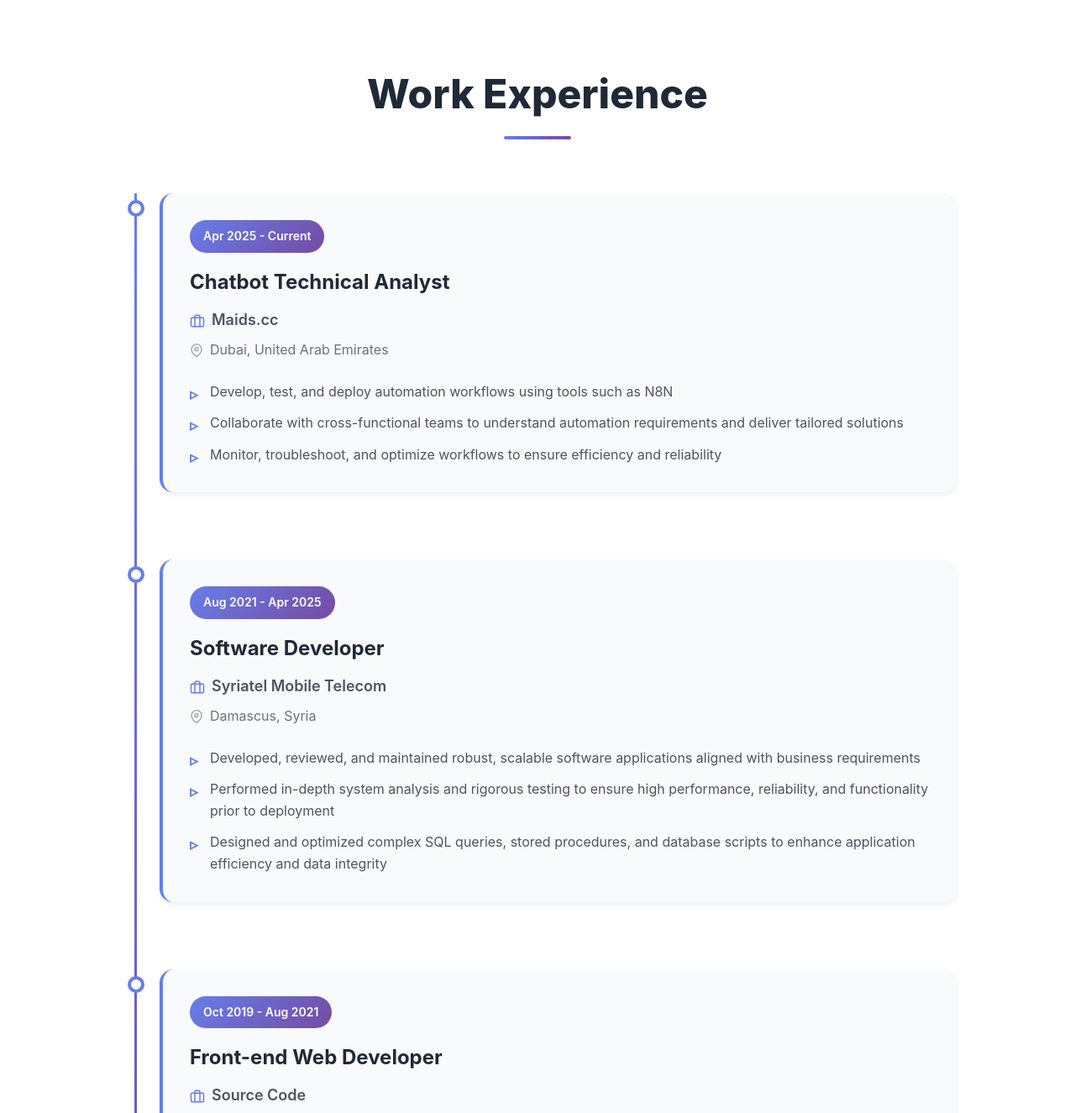
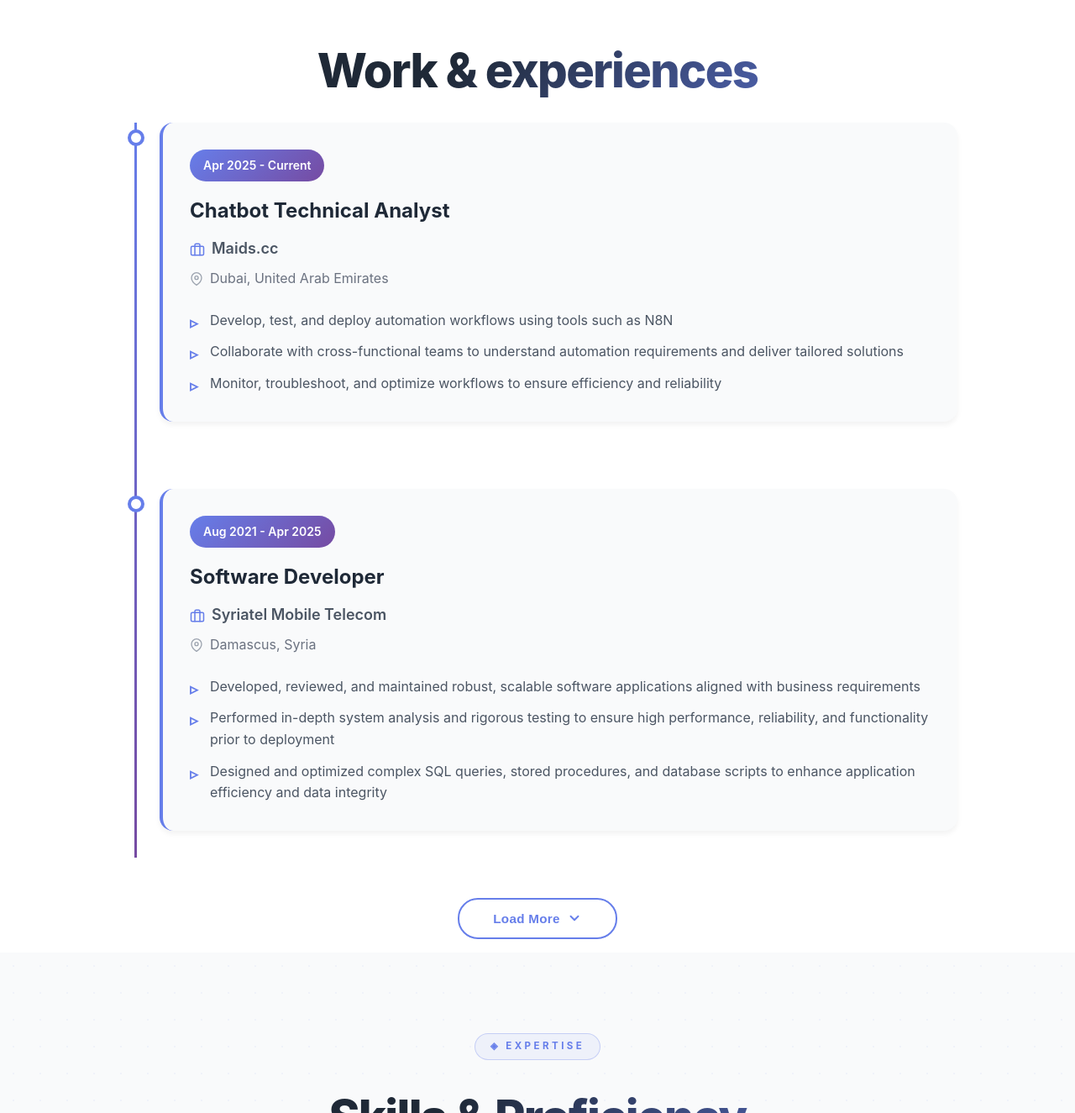
Before and after one commit to khalifeh-Ahmad/khalifeh-ahmad.github.io, a React (Create React App) app: page / in a window 1280 px wide. Shown: the part 2245-3570 px from the top of the page at 84% size. Built offline with nearby package versions, Linux system fonts and the light colour scheme.

Commit message:
redesign experience section

```diff
--- a/src/components/Sections/Experience/Experience.module.css
+++ b/src/components/Sections/Experience/Experience.module.css
@@ -1,5 +1,5 @@
 .experience {
-  padding: 6rem 2rem;
+  padding: 1rem 2rem;
   background: white;
 }
 
@@ -8,27 +8,27 @@
   margin: 0 auto;
 }
 
-.sectionTitle {
+/* .sectionTitle {
   font-size: 3rem;
   font-weight: 800;
   text-align: center;
-  margin-bottom: 4rem;
+  margin-bottom: 1.5rem;
   color: var(--text-dark);
   position: relative;
   padding-bottom: 1rem;
-}
+} */
 
-.sectionTitle::after {
+/* .sectionTitle::after {
   content: '';
   position: absolute;
   bottom: 0;
   left: 50%;
-  transform: translateX(-50%);
+  transform: translateX(-50%) !important;
   width: 80px;
   height: 4px;
   background: linear-gradient(to right, var(--primary-color), #764ba2);
   border-radius: 2px;
-}
+} */
 
 .timeline {
   position: relative;
@@ -49,6 +49,7 @@
   position: relative;
   margin-bottom: 3rem;
   padding-bottom: 2rem;
+  /* NO opacity here - let inline animation handle it */
 }
 
 .timelineItem:last-child {
@@ -65,14 +66,13 @@
   background: white;
   border: 4px solid var(--primary-color);
   z-index: 2;
-  transition: transform 0.3s ease,
+  transition: transform 0.3s ease ,
               background-color 0.3s ease,
-              box-shadow 0.3s ease,
-              opacity 0.3s ease !important;
+              box-shadow 0.3s ease !important;
 }
 
 .timelineItem:hover .timelineDot {
-  transform: scale(1.3);
+  transform: scale(1.3) !important;
   border-color: #764ba2;
 }
 
@@ -82,14 +82,12 @@
   border-radius: var(--border-radius);
   box-shadow: 0 4px 6px rgba(0, 0, 0, 0.05);
   transition: transform 0.3s ease,
-              background-color 0.3s ease,
-              box-shadow 0.3s ease,
-              opacity 0.3s ease !important;
+              box-shadow 0.3s ease !important;
   border-left: 4px solid var(--primary-color);
 }
 
 .timelineContent:hover {
-  transform: translateX(5px);
+  transform: translateX(5px) !important;
   box-shadow: 0 10px 20px rgba(0, 0, 0, 0.1);
 }
 
@@ -165,14 +163,182 @@
   margin-bottom: 0;
 }
 
+/* ─── Counter ─────────────────────────────────────── */
+.counter {
+   font-size: clamp(2rem, 5vw, 3.5rem);
+  font-weight: 800;
+  letter-spacing: -0.03em;
+  background: linear-gradient(
+    135deg,
+    var(--text-dark) 40%,
+    var(--primary-color) 100%
+  );
+  -webkit-background-clip: text;
+  -webkit-text-fill-color: transparent;
+  background-clip: text;
+  margin: 0.5rem 0 1rem;
+  text-align: center;
+}
+
+
+
+/* ─── Actions ─────────────────────────────────────── */
+.actions {
+  display: flex;
+  justify-content: center;
+  margin-top: 3rem;
+}
+
+.loadMoreBtn {
+  display: flex;
+  align-items: center;
+  gap: 0.5rem;
+  padding: 0.85rem 2.5rem;
+  font-size: 0.95rem;
+  font-weight: 600;
+  border: 2px solid var(--primary-color);
+  border-radius: var(--border-radius-lg);
+  background: transparent;
+  color: var(--primary-color);
+  cursor: pointer;
+  transition: all 0.3s ease !important;
+  letter-spacing: 0.02em;
+}
+
+.loadMoreBtn:hover {
+  background: var(--gradient);
+  border-color: transparent;
+  color: white;
+  transform: translateY(-2px) !important;
+  box-shadow: 0 8px 25px rgba(102, 126, 234, 0.35);
+}
+
+.loadMoreBtn:hover svg {
+  animation: bounceDown 0.6s ease infinite alternate !important;
+}
+
+.showLessBtn:hover svg {
+  animation: bounceUp 0.6s ease infinite alternate !important;
+}
+
+@keyframes bounceDown {
+  from { transform: translateY(0); }
+  to   { transform: translateY(3px); }
+}
+
+@keyframes bounceUp {
+  from { transform: translateY(0); }
+  to   { transform: translateY(-3px); }
+}
+
+/* ─── Loading ─────────────────────────────────────── */
+.loading {
+  opacity: 0.7;
+  cursor: not-allowed;
+  pointer-events: none;
+}
+
+.spinner {
+  width: 18px;
+  height: 18px;
+  border: 2.5px solid rgba(102, 126, 234, 0.3);
+  border-top-color: var(--primary-color);
+  border-radius: 50%;
+  animation: spin 0.8s linear infinite !important;
+  flex-shrink: 0;
+}
+
+@keyframes spin {
+  to { transform: rotate(360deg); }
+}
+
+/* ─── Skeleton ────────────────────────────────────── */
+.skeletonItem {
+  position: relative;
+  margin-bottom: 3rem;
+  padding-bottom: 2rem;
+  animation: fadeIn 0.3s ease !important;
+}
+
+.skeletonDot {
+  position: absolute;
+  left: -38px;
+  top: 8px;
+  width: 20px;
+  height: 20px;
+  border-radius: 50%;
+  background: linear-gradient(90deg, #e5e7eb 25%, #f3f4f6 50%, #e5e7eb 75%);
+  background-size: 200% 100%;
+  animation: shimmer 1.2s infinite !important;
+}
+
+.skeletonContent {
+  background: var(--bg-light);
+  padding: 2rem;
+  border-radius: var(--border-radius);
+  border-left: 4px solid #e5e7eb;
+  display: flex;
+  flex-direction: column;
+  gap: 0.75rem;
+}
+
+.skeletonPeriod {
+  height: 28px;
+  width: 140px;
+  border-radius: 999px;
+  background: linear-gradient(90deg, #e5e7eb 25%, #f3f4f6 50%, #e5e7eb 75%);
+  background-size: 200% 100%;
+  animation: shimmer 1.2s infinite !important;
+}
+
+.skeletonTitle {
+  height: 28px;
+  width: 65%;
+  border-radius: 6px;
+  background: linear-gradient(90deg, #e5e7eb 25%, #f3f4f6 50%, #e5e7eb 75%);
+  background-size: 200% 100%;
+  animation: shimmer 1.2s infinite 0.1s !important;
+}
+
+.skeletonLine {
+  height: 16px;
+  width: 100%;
+  border-radius: 4px;
+  background: linear-gradient(90deg, #e5e7eb 25%, #f3f4f6 50%, #e5e7eb 75%);
+  background-size: 200% 100%;
+  animation: shimmer 1.2s infinite 0.2s !important;
+}
+
+@keyframes shimmer {
+  from { background-position: 200% 0; }
+  to   { background-position: -200% 0; }
+}
+
+@keyframes fadeInLeft {
+  from {
+    opacity: 0;
+    transform: translateX(-30px);
+  }
+  to {
+    opacity: 1;
+    transform: translateX(0);
+  }
+}
+
+@keyframes fadeIn {
+  from { opacity: 0; transform: translateY(10px); }
+  to   { opacity: 1; transform: translateY(0); }
+}
+
+/* ─── Responsive ──────────────────────────────────── */
 @media (max-width: 768px) {
   .experience {
     padding: 4rem 1.5rem;
   }
 
-  .sectionTitle {
+  /* .sectionTitle {
     font-size: 2.5rem;
-  }
+  } */
 
   .timeline {
     padding-left: 35px;
@@ -200,4 +366,20 @@
   .company {
     font-size: 1rem;
   }
+
+  .skeletonDot {
+    left: -30px;
+    width: 16px;
+    height: 16px;
+  }
+
+  .counter {
+    font-size: 0.85rem;
+    margin-bottom: 2rem;
+  }
+
+  .loadMoreBtn {
+    padding: 0.75rem 2rem;
+    font-size: 0.875rem;
+  }
 }
--- a/src/components/Sections/Experience/Experience.tsx
+++ b/src/components/Sections/Experience/Experience.tsx
@@ -1,16 +1,24 @@
-import React from "react";
+import React, { useState } from "react";
 import styles from "./Experience.module.css";
 import { experiences } from "../../../data/portfolio";
+import { useScrollAnimation } from "../../../hooks/useScrollAnimation";
 
-const Experience: React.FC = () => {
+const INITIAL_COUNT = 2;
+
+interface ExperienceItemProps {
+  exp: (typeof experiences)[0];
+  index: number;
+}
+
+const ExperienceItem: React.FC<ExperienceItemProps> = ({ exp, index }) => {
   return (
-    <section id="experience" className={styles.experience}>
-      <div className={styles.container}>
-        <h2 className={styles.sectionTitle}>Work Experience</h2>
-
-        <div className={styles.timeline}>
-          {experiences.map((exp, index) => (
-            <div key={exp.id} className={styles.timelineItem}>
+    <div
+      className={styles.timelineItem}
+      style={{
+        animation: `fadeInLeft 0.6s ease both`,
+        animationDelay: `${index * 0.15}s`,
+      }}
+    >
       <div className={styles.timelineDot}></div>
       <div className={styles.timelineContent}>
         <div className={styles.period}>
@@ -29,14 +37,7 @@ const Experience: React.FC = () => {
             strokeLinecap="round"
             strokeLinejoin="round"
           >
-                    <rect
-                      x="2"
-                      y="7"
-                      width="20"
-                      height="14"
-                      rx="2"
-                      ry="2"
-                    ></rect>
+            <rect x="2" y="7" width="20" height="14" rx="2" ry="2"></rect>
             <path d="M16 21V5a2 2 0 0 0-2-2h-4a2 2 0 0 0-2 2v16"></path>
           </svg>
           {exp.company}
@@ -65,7 +66,122 @@ const Experience: React.FC = () => {
         </ul>
       </div>
     </div>
+  );
+};
+
+const Experience: React.FC = () => {
+  const [visibleCount, setVisibleCount] = useState(INITIAL_COUNT);
+  const [isLoading, setIsLoading] = useState(false);
+  const titleAnimation = useScrollAnimation(0.1);
+
+  const hasMore = visibleCount < experiences.length;
+  const visibleExperiences = experiences.slice(0, visibleCount);
+
+  const handleLoadMore = () => {
+    setIsLoading(true);
+    setTimeout(() => {
+      setVisibleCount((prev) => Math.min(prev + 2, experiences.length));
+      setIsLoading(false);
+    }, 600);
+  };
+
+  const handleShowLess = () => {
+    setVisibleCount(INITIAL_COUNT);
+    document
+      .getElementById("experience")
+      ?.scrollIntoView({ behavior: "smooth" });
+  };
+
+  return (
+    <section id="experience" className={styles.experience}>
+      <div className={styles.container}>
+        <h2
+          ref={titleAnimation.ref}
+          className={` animate-on-scroll fade-in-up ${
+            titleAnimation.isVisible ? "visible" : ""
+          }`}
+        >
+          Work Experience
+        </h2>
+
+        <p className={styles.counter}>Work & experiences</p>
+
+        <div className={styles.timeline}>
+          {visibleExperiences.map((exp, index) => (
+            <ExperienceItem key={exp.id} exp={exp} index={index} />
           ))}
+
+          {isLoading && (
+            <div className={styles.skeletonItem}>
+              <div className={styles.skeletonDot}></div>
+              <div className={styles.skeletonContent}>
+                <div className={styles.skeletonPeriod}></div>
+                <div className={styles.skeletonTitle}></div>
+                <div className={styles.skeletonLine}></div>
+                <div
+                  className={styles.skeletonLine}
+                  style={{ width: "60%" }}
+                ></div>
+                <div
+                  className={styles.skeletonLine}
+                  style={{ width: "80%" }}
+                ></div>
+              </div>
+            </div>
+          )}
+        </div>
+
+        <div className={styles.actions}>
+          {hasMore && !isLoading && (
+            <button className={styles.loadMoreBtn} onClick={handleLoadMore}>
+              <span>Load More</span>
+              <svg
+                xmlns="http://www.w3.org/2000/svg"
+                width="18"
+                height="18"
+                viewBox="0 0 24 24"
+                fill="none"
+                stroke="currentColor"
+                strokeWidth="2.5"
+                strokeLinecap="round"
+                strokeLinejoin="round"
+              >
+                <polyline points="6 9 12 15 18 9"></polyline>
+              </svg>
+            </button>
+          )}
+
+          {isLoading && (
+            <button
+              className={`${styles.loadMoreBtn} ${styles.loading}`}
+              disabled
+            >
+              <div className={styles.spinner}></div>
+              <span>Loading...</span>
+            </button>
+          )}
+
+          {!hasMore && experiences.length > INITIAL_COUNT && (
+            <button
+              className={`${styles.loadMoreBtn} ${styles.showLessBtn}`}
+              onClick={handleShowLess}
+            >
+              <svg
+                xmlns="http://www.w3.org/2000/svg"
+                width="18"
+                height="18"
+                viewBox="0 0 24 24"
+                fill="none"
+                stroke="currentColor"
+                strokeWidth="2.5"
+                strokeLinecap="round"
+                strokeLinejoin="round"
+              >
+                <polyline points="18 15 12 9 6 15"></polyline>
+              </svg>
+              <span>Show Less</span>
+            </button>
+          )}
         </div>
       </div>
     </section>
```
Also changed, not shown: src/hooks/useScrollAnimation.ts (+21 -16 lines). Lines whose indentation alone changed are shown as unchanged.
